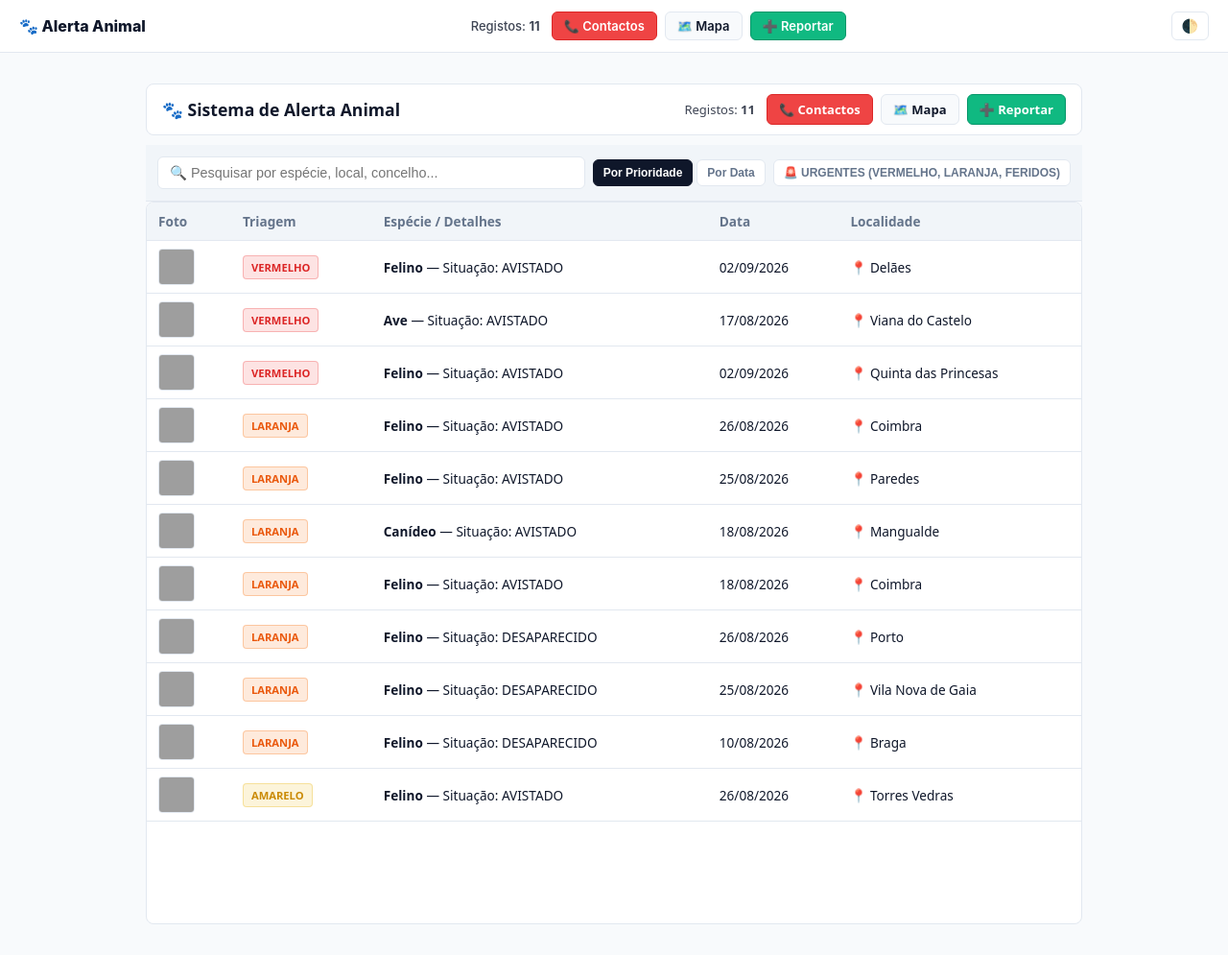
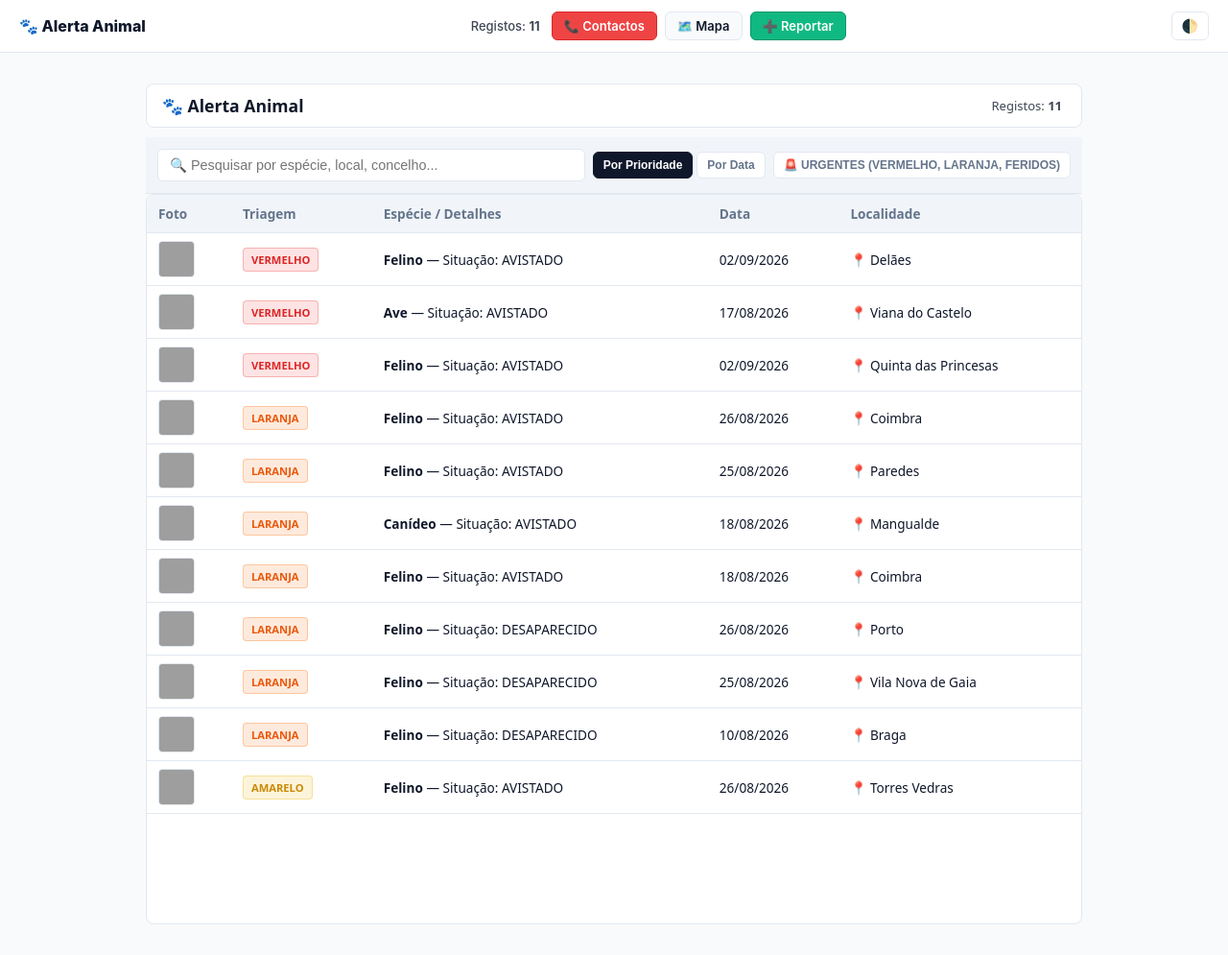
Before and after one commit to ajudaanimal/alerta, a Jekyll site: the page built from index.html, in a window 1280 px wide, cut to the strip 0-995 px from the top of the page. Shown: the whole strip at 96% size. Built offline with Jekyll 4.4.1, drawn with Linux system fonts in a browser that asks for light colours; grey boxes are pictures that could not be loaded.

Commit message:
Update index.html

```diff
--- a/index.html
+++ b/index.html
@@ -1,6 +1,6 @@
 ---
 layout: default
-title: "Sistema de Alerta Animal"
+title: "Alerta Animal"
 description: "Plataforma de monitorização e alerta de ocorrências de animais em formato de tabela de ecrã completo."
 image: "https://raw.githubusercontent.com/ajudaanimal/alerta/main/_assets/img/animal.jpeg"
 ---
@@ -233,13 +233,10 @@ image: "https://raw.githubusercontent.com/ajudaanimal/alerta/main/_assets/img/an
 <div class="fs-container" role="main">
 
   <header class="fs-header">
-    <h1>🐾 Sistema de Alerta Animal</h1>
+    <h1>🐾 Alerta Animal</h1>
     <nav class="fs-nav-links" aria-label="Navegação Principal">
       <span aria-hidden="true">Registos: <strong>{{ site.ocorrencias | size }}</strong></span>
-      <a href="{{ '/contactos_emergencia.md' | relative_url }}" class="fs-pill btn-emergency" aria-label="Contactos de Emergência">📞 Contactos</a>
-      <a href="{{ '/mapa.html' | relative_url }}" class="fs-pill" aria-label="Ver Mapa de Ocorrências">🗺️ Mapa</a>
-      <a href="https://forms.gle/H8KxdxXfuZz69mW56" target="_blank" rel="noopener noreferrer" class="fs-pill btn-report" aria-label="Reportar nova ocorrência">➕ Reportar</a>
-    </nav>
+  </nav>
   </header>
 
   <div class="fs-control-bar">
```
